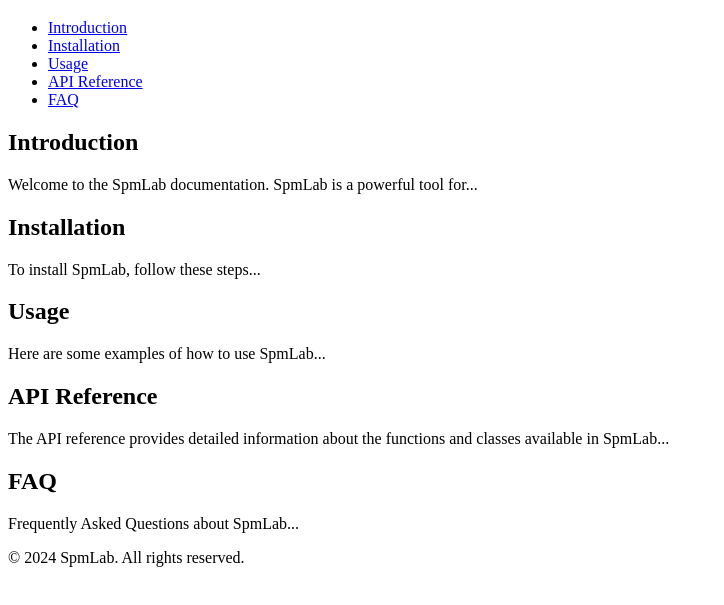
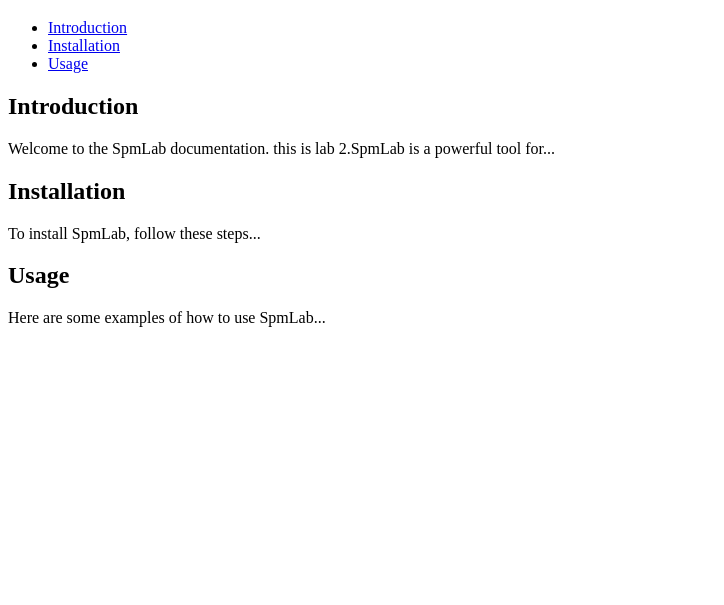
Before and after one commit to maharjankee/SpmLab, a plain HTML site: page index.html in a window 1280 px wide. Shown: the part 61-666 px from the top of the page, without its empty margins (0-724 px from the left). Drawn offline with Linux system fonts and the light colour scheme.

Commit message:
changes made

```diff
--- a/index.html
+++ b/index.html
@@ -4,8 +4,7 @@
     <meta charset="UTF-8">
     <meta name="viewport" content="width=device-width, initial-scale=1.0">
     <title>SpmLab Documentation</title>
-    <link rel="stylesheet" href="styles.css">
-    <script src="scripts.js" defer></script>
+
 </head>
 <body>
     <header>
@@ -15,15 +14,14 @@
                 <li><a href="#introduction">Introduction</a></li>
                 <li><a href="#installation">Installation</a></li>
                 <li><a href="#usage">Usage</a></li>
-                <li><a href="#api-reference">API Reference</a></li>
-                <li><a href="#faq">FAQ</a></li>
+
             </ul>
         </nav>
     </header>
     <main>
         <section id="introduction">
             <h2>Introduction</h2>
-            <p>Welcome to the SpmLab documentation. SpmLab is a powerful tool for...</p>
+            <p>Welcome to the SpmLab documentation. this is lab 2.SpmLab is a powerful tool for...</p>
         </section>
         <section id="installation">
             <h2>Installation</h2>
@@ -33,18 +31,10 @@
             <h2>Usage</h2>
             <p>Here are some examples of how to use SpmLab...</p>
         </section>
-        <section id="api-reference">
-            <h2>API Reference</h2>
-            <p>The API reference provides detailed information about the functions and classes available in SpmLab...</p>
-        </section>
-        <section id="faq">
-            <h2>FAQ</h2>
-            <p>Frequently Asked Questions about SpmLab...</p>
-        </section>
+
+
     </main>
-    <footer>
-        <p>&copy; 2024 SpmLab. All rights reserved.</p>
-    </footer>
+
 </body>
 
 </html>
```
